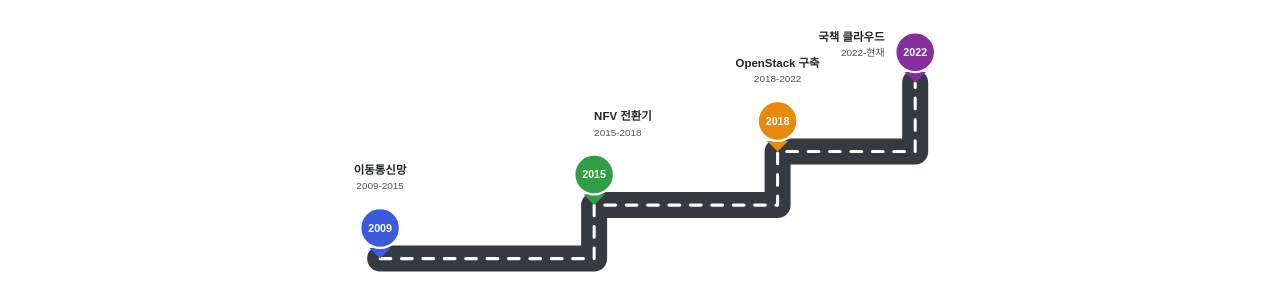
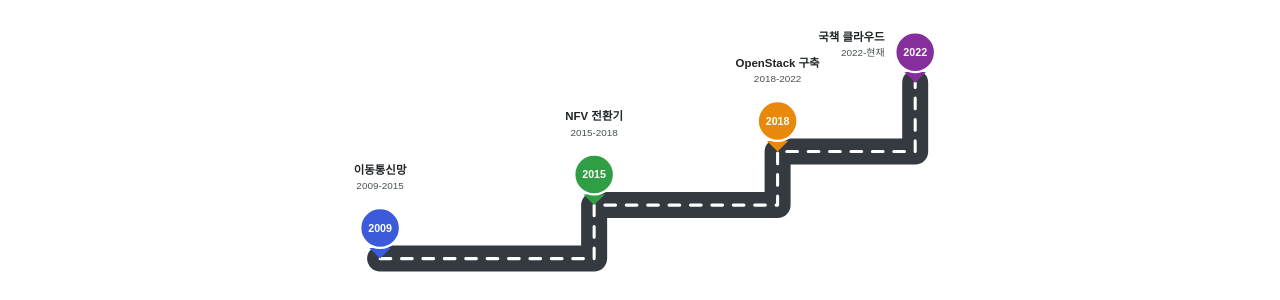
Before and after one commit to hkjeon/pf-mkdocs, an MkDocs documentation site: the page built from docs/about/career.md, in a window 1280 px wide. Shown: the part 356-656 px from the top of the page. Built offline with MkDocs 1.6.1 and Material for MkDocs 9.7.7, drawn with Linux system fonts in a browser that asks for light colours; comment, search, counter and statistics services are not loaded.

Commit message:
fix: broken quote attribute in NFV label

```diff
--- a/docs/about/career.md
+++ b/docs/about/career.md
@@ -13,8 +13,8 @@
 <polygon points="96,306 124,306 110,320" fill="#3b5bdb"/>
 <circle cx="110" cy="280" r="26" fill="#3b5bdb" stroke="#ffffff" stroke-width="3"/>
 <text x="110" y="285" text-anchor="middle" font-size="14" font-weight="bold" fill="#ffffff">2009</text>
-<text x="390" y="139 text-anchor="middle" font-size="15" font-weight="bold" fill="#212529">NFV 전환기</text>
-<text x="390" y="159 text-anchor="middle" font-size="13" fill="#495057">2015-2018</text>
+<text x="390" y="139" text-anchor="middle" font-size="15" font-weight="bold" fill="#212529">NFV 전환기</text>
+<text x="390" y="159" text-anchor="middle" font-size="13" fill="#495057">2015-2018</text>
 <polygon points="376,236 404,236 390,250" fill="#2f9e44"/>
 <circle cx="390" cy="210" r="26" fill="#2f9e44" stroke="#ffffff" stroke-width="3"/>
 <text x="390" y="215" text-anchor="middle" font-size="14" font-weight="bold" fill="#ffffff">2015</text>
```
